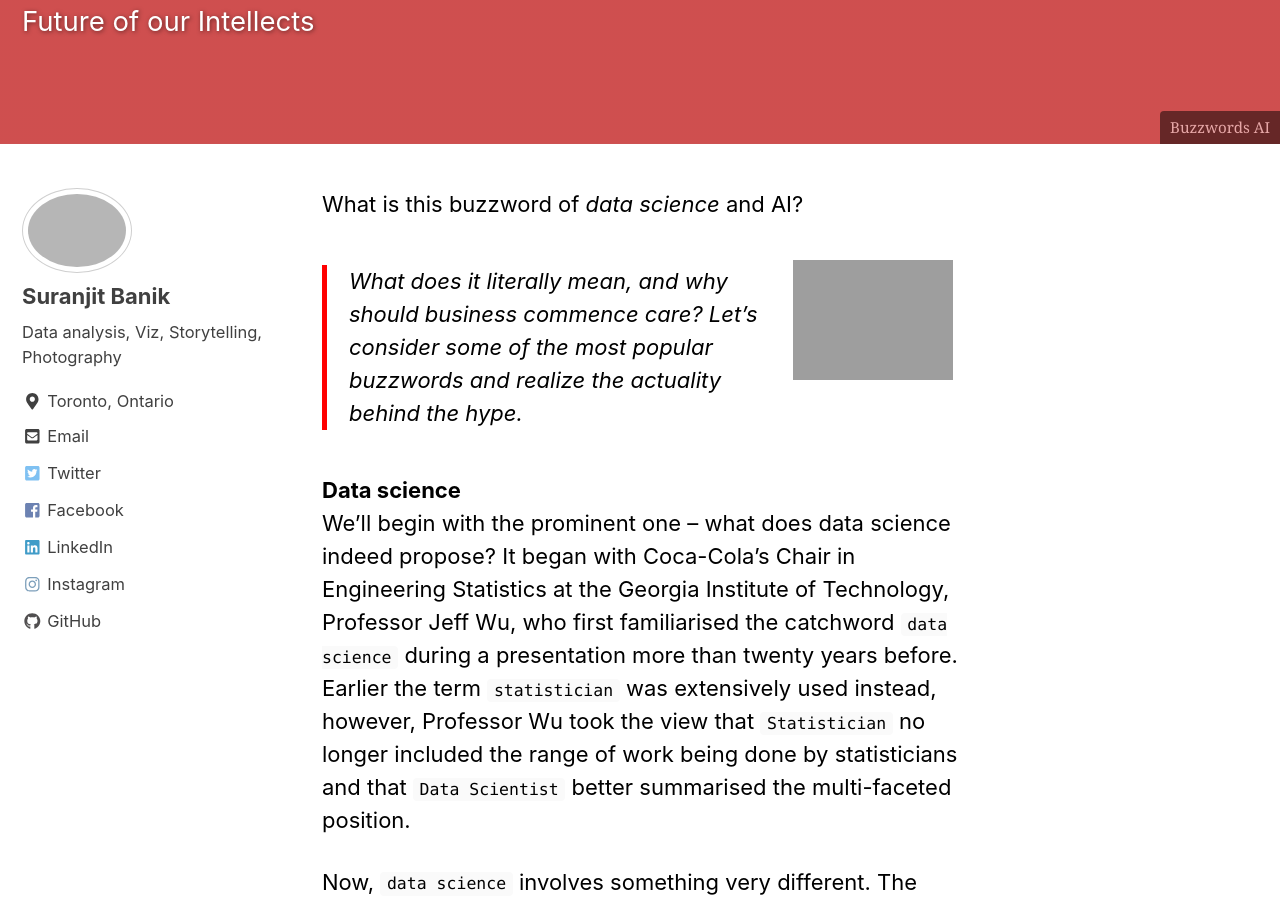
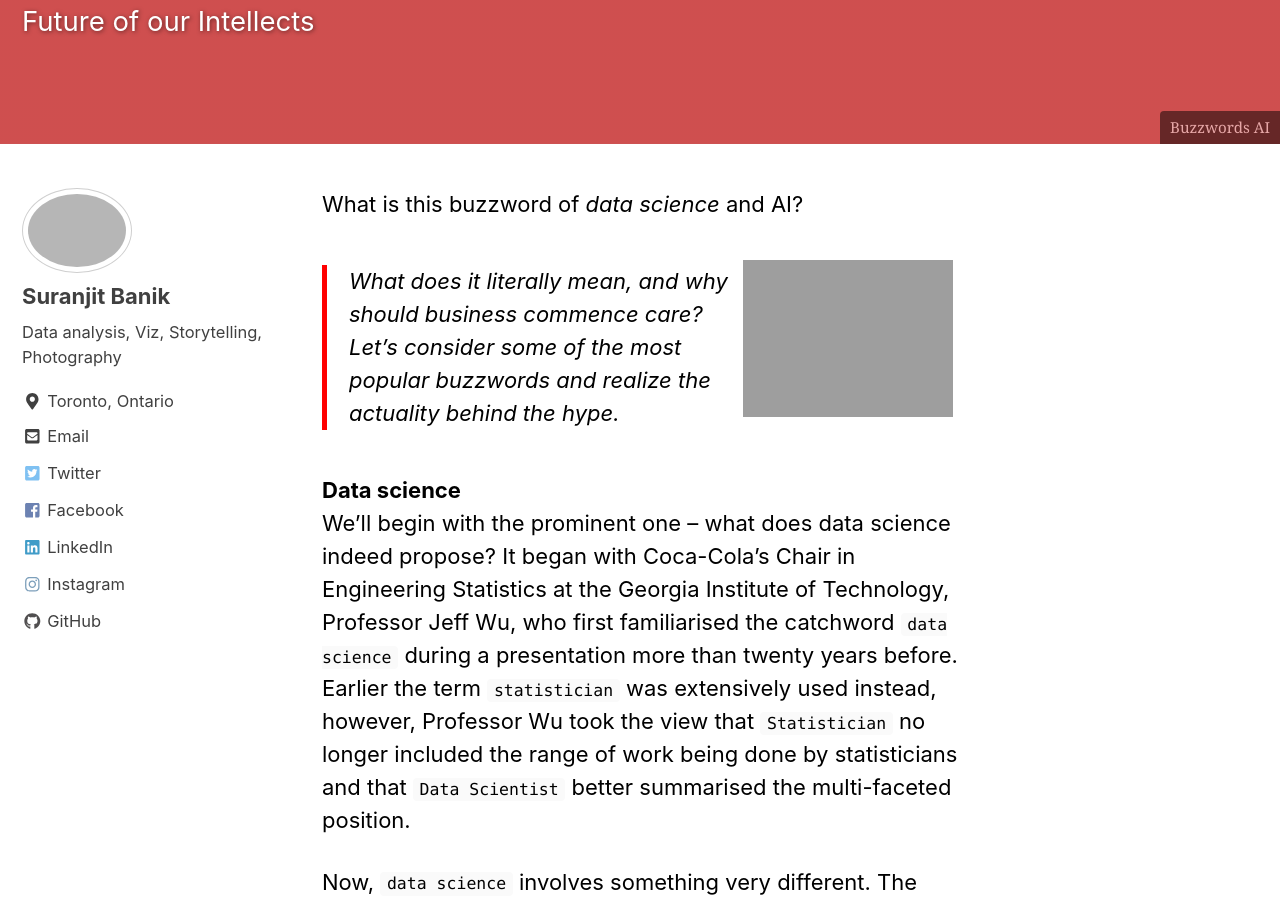
Before and after one commit to mastermindLAB/mastermindLAB.github.io, a Jekyll site: the page built from _posts/2019-03-29-DefinitionOfDataScience.md, in a window 1280 px wide and 900 px high, scrolled down 300 px. Built offline with Jekyll 4.4.1, drawn with Linux system fonts in a browser that asks for light colours; nearby versions of some CDN libraries.

```diff
--- a/_posts/2019-03-29-DefinitionOfDataScience.md
+++ b/_posts/2019-03-29-DefinitionOfDataScience.md
@@ -13,7 +13,7 @@
 ---
 What is this buzzword of _data science_ and AI?
 <center>
-<img style="padding: 10px 5px 10px 5px;" align="right" src="{{ site.url }}{{ site.baseurl }}/images/face-recognision-blog.jpg" width="170" height="170"></center>
+<img style="padding: 10px 5px 10px 5px;" align="right" src="{{ site.url }}{{ site.baseurl }}/images/face-recognision-blog.jpg" width="220" height="170"></center>
 >What does it literally mean, and why should business commence care? Let’s consider some of the most popular buzzwords and realize the actuality behind the hype.
 
 
```
